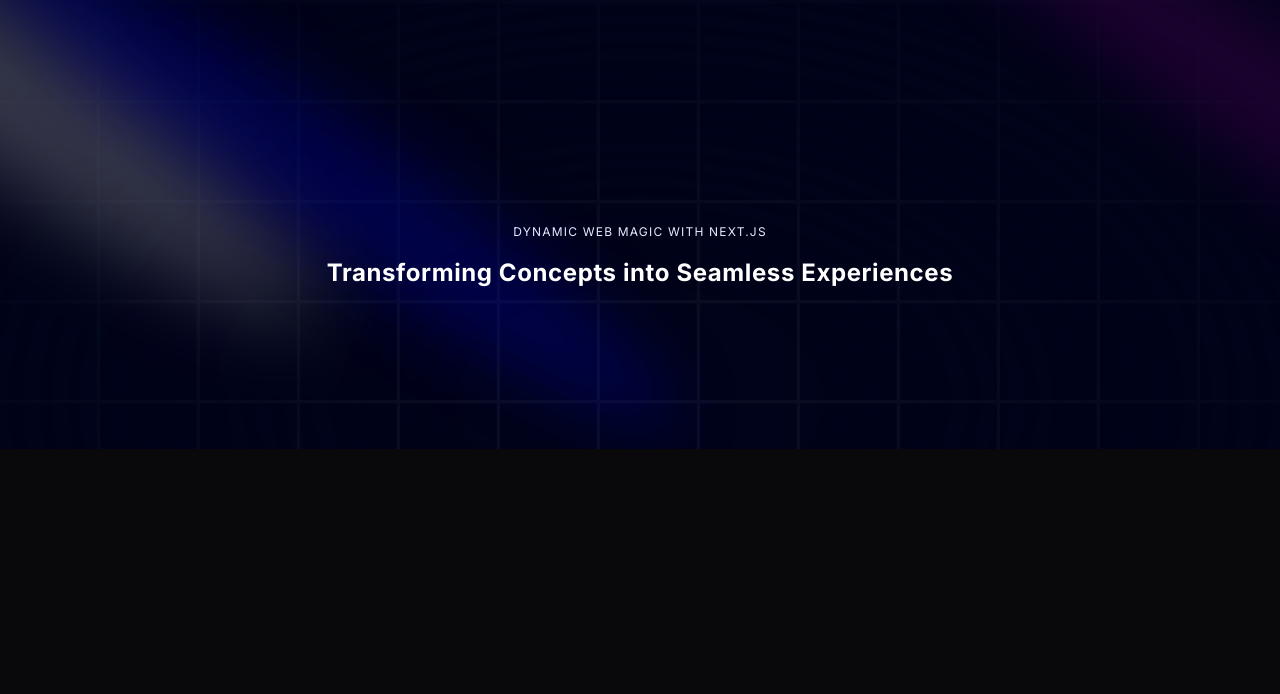
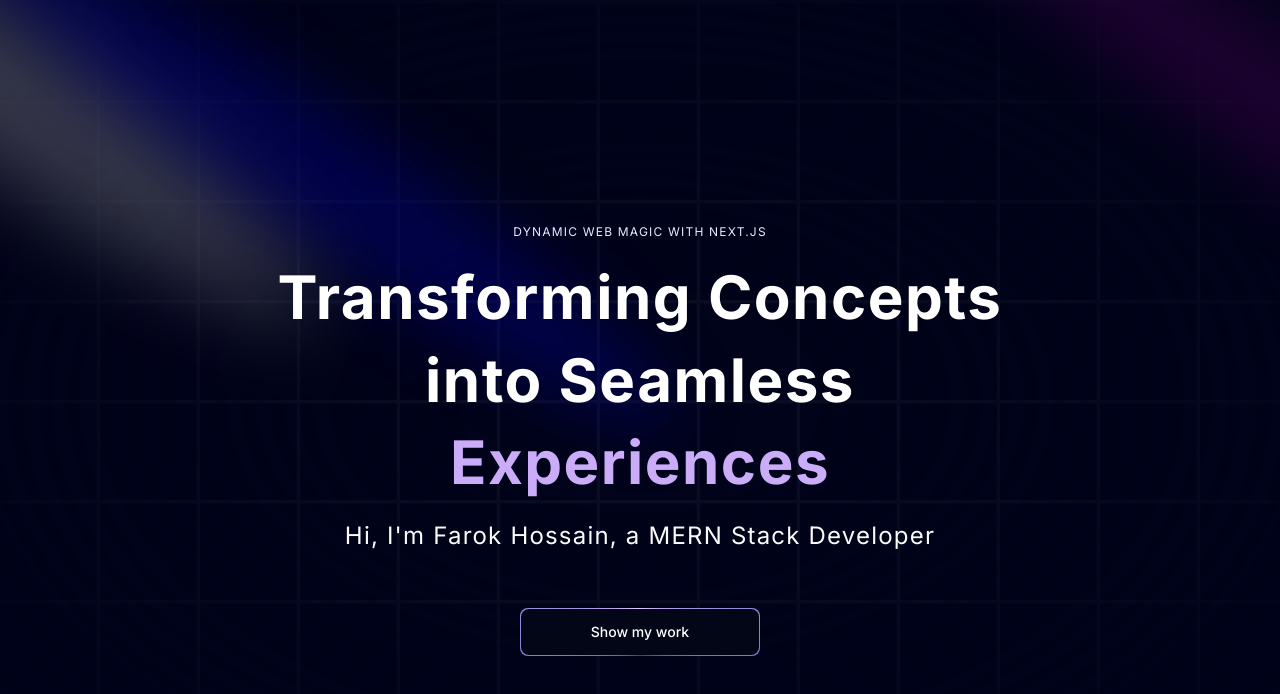
Before and after one commit to Farok-Hossain/portfolio-with-nextjs, a Next.js app: page / in a window 1280 px wide. Shown: the top 694 px of the page. Built offline with nearby package versions, Linux system fonts and the light colour scheme.

Commit message:
MagicButton added

```diff
--- a/components/Hero.tsx
+++ b/components/Hero.tsx
@@ -1,6 +1,7 @@
 import React from "react";
 import { Spotlight } from "./ui/Spotlight";
 import { TextGenerateEffect } from "./ui/TextGenerateEffect";
+import MagicButton from "./ui/MagicButton";
 
 const Hero = () => {
   return (
@@ -29,6 +30,12 @@ const Hero = () => {
             className=" text-center text-[40px] md:text-5xl lg:text-6xl"
             words="Transforming Concepts into Seamless Experiences"
           />
+          <p className="text-center md:tracking-wider mb-4 text-sm md:text-lg lg:text-2xl">
+            Hi, I&apos;m Farok Hossain, a MERN Stack Developer
+          </p>
+          <a href="#about">
+            <MagicButton title="Show my work" />
+          </a>
         </div>
       </div>
     </div>
--- /dev/null
+++ b/components/ui/MagicButton.tsx
@@ -0,0 +1,30 @@
+import React from "react";
+
+const MagicButton = ({
+  title,
+  icon,
+  position,
+  handleClick,
+  otherClasses,
+}: {
+  title: string;
+  icon: React.ReactNode;
+  position: string;
+  handleClick?: () => void;
+  otherClasses?: string;
+}) => {
+  return (
+    <button className="relative inline-flex h-12 w-full overflow-hidden rounded-lg p-[1px] focus:outline-none md:w-60 md:mt-10">
+      <span className="absolute inset-[-1000%] animate-[spin_2s_linear_infinite] bg-[conic-gradient(from_90deg_at_50%_50%,#E2CBFF_0%,#393BB2_50%,#E2CBFF_100%)]" />
+      <span
+        className={`inline-flex h-full w-full cursor-pointer items-center justify-center rounded-lg bg-slate-950 px-7 text-sm font-medium text-white backdrop-blur-3xl ${otherClasses}`}
+      >
+        {position === "left" && icon}
+        {title}
+        {position === "right" && icon}
+      </span>
+    </button>
+  );
+};
+
+export default MagicButton;
--- a/components/ui/TextGenerateEffect.tsx
+++ b/components/ui/TextGenerateEffect.tsx
@@ -32,7 +32,9 @@ export const TextGenerateEffect = ({
           return (
             <motion.span
               key={word + idx}
-              className="dark:text-white text-black opacity-0"
+              className={`${
+                idx > 3 ? "text-purple" : "dark:text-white text-black"
+              } opacity-0`}
             >
               {word}{" "}
             </motion.span>
@@ -44,8 +46,8 @@ export const TextGenerateEffect = ({
 
   return (
     <div className={cn("font-bold", className)}>
-      <div className="mt-4">
-        <div className=" dark:text-white text-black text-2xl leading-snug tracking-wide">
+      <div className="my-4">
+        <div className=" dark:text-white text-black leading-snug tracking-wide">
           {renderWords()}
         </div>
       </div>
```
